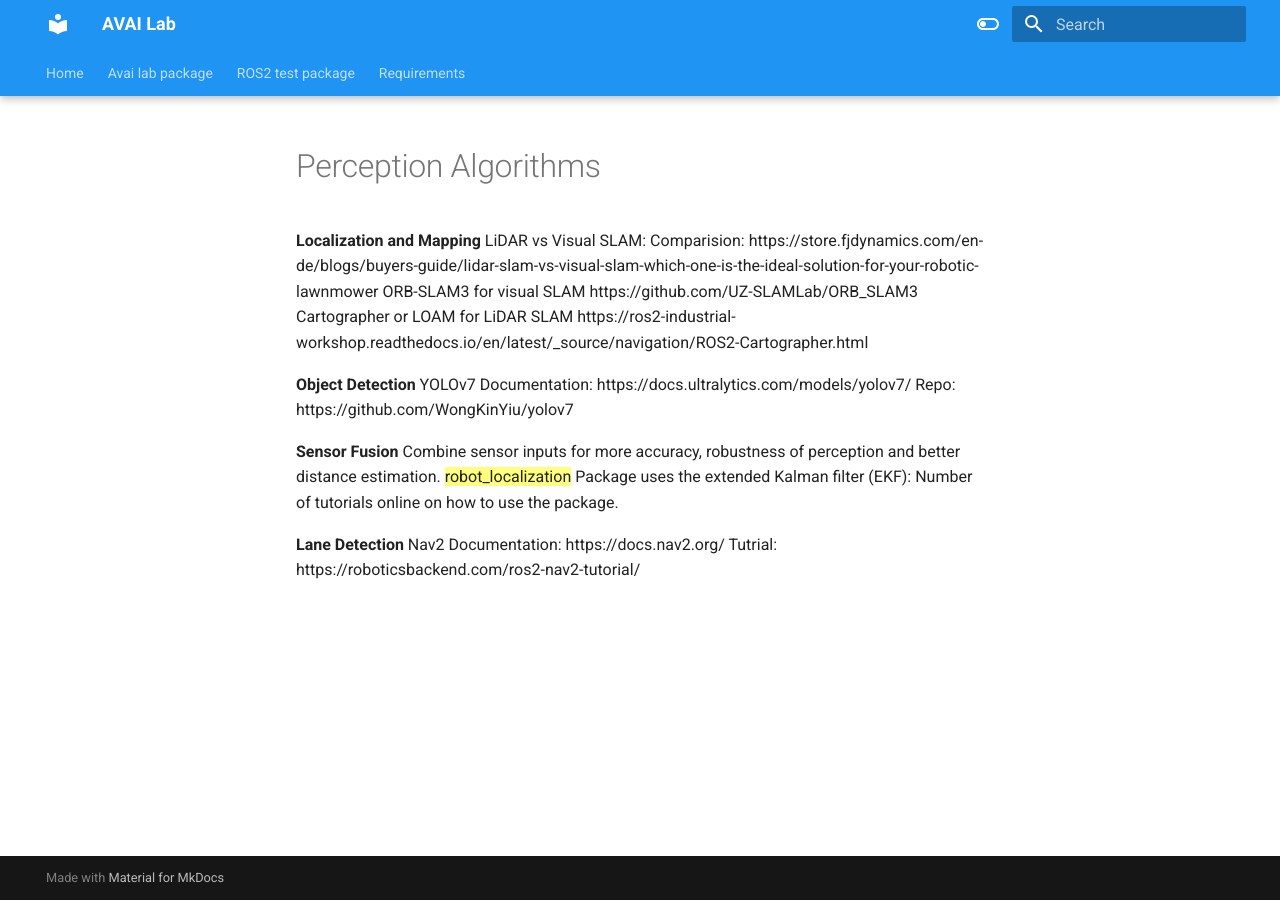
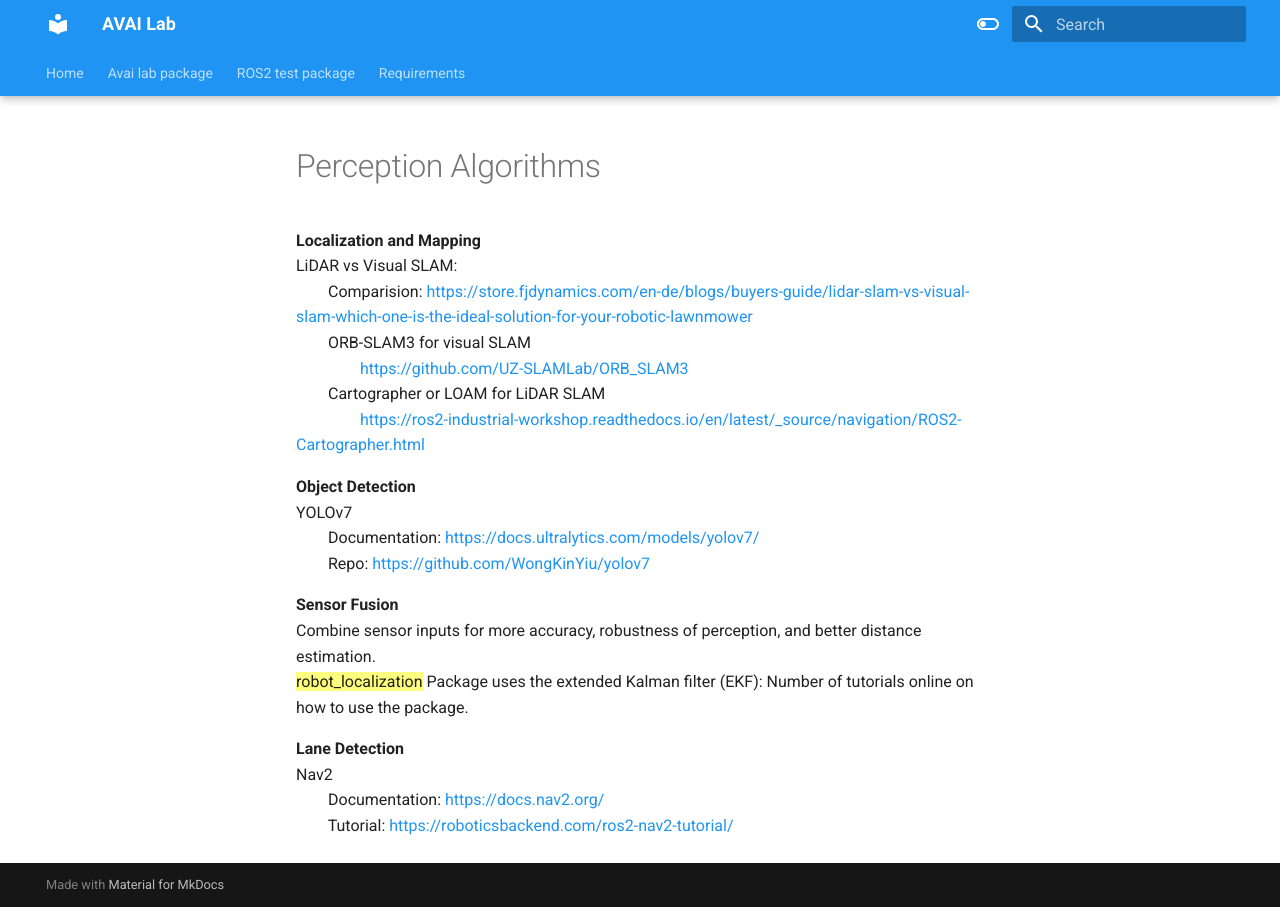
Before and after one commit to VicenteMoraes/race-car-buggy-busters, an MkDocs documentation site: the page built from docs/evaluation.md, in a window 1280 px wide. Built offline with MkDocs 1.6.1 and Material for MkDocs 9.7.7, drawn with Linux system fonts in a browser that asks for light colours.

Commit message:
initial evaluation of perception algorithms

```diff
--- a/docs/evaluation.md
+++ b/docs/evaluation.md
@@ -2,23 +2,22 @@
 
 **Localization and Mapping**
 LiDAR vs Visual SLAM:
-    Comparision: https://store.fjdynamics.com/en-de/blogs/buyers-guide/lidar-slam-vs-visual-slam-which-one-is-the-ideal-solution-for-your-robotic-lawnmower
-    ORB-SLAM3 for visual SLAM
-        https://github.com/UZ-SLAMLab/ORB_SLAM3
-    Cartographer or LOAM for LiDAR SLAM
-        https://ros2-industrial-workshop.readthedocs.io/en/latest/_source/navigation/ROS2-Cartographer.html
+&emsp;&emsp;Comparision: [https://store.fjdynamics.com/en-de/blogs/buyers-guide/lidar-slam-vs-visual-slam-which-one-is-the-ideal-solution-for-your-robotic-lawnmower](https://store.fjdynamics.com/en-de/blogs/buyers-guide/lidar-slam-vs-visual-slam-which-one-is-the-ideal-solution-for-your-robotic-lawnmower)
+&emsp;&emsp;ORB-SLAM3 for visual SLAM
+&emsp;&emsp;&emsp;&emsp;[https://github.com/UZ-SLAMLab/ORB_SLAM3](https://github.com/UZ-SLAMLab/ORB_SLAM3)
+&emsp;&emsp;Cartographer or LOAM for LiDAR SLAM
+&emsp;&emsp;&emsp;&emsp;[https://ros2-industrial-workshop.readthedocs.io/en/latest/_source/navigation/ROS2-Cartographer.html](https://ros2-industrial-workshop.readthedocs.io/en/latest/_source/navigation/ROS2-Cartographer.html)
 
 **Object Detection**
 YOLOv7
-    Documentation: https://docs.ultralytics.com/models/yolov7/
-    Repo: https://github.com/WongKinYiu/yolov7
-
+&emsp;&emsp;Documentation: [https://docs.ultralytics.com/models/yolov7/](https://docs.ultralytics.com/models/yolov7/)
+&emsp;&emsp;Repo: [https://github.com/WongKinYiu/yolov7](https://github.com/WongKinYiu/yolov7)
 
 **Sensor Fusion**
-Combine sensor inputs for more accuracy, robustness of perception and better distance estimation.
+Combine sensor inputs for more accuracy, robustness of perception, and better distance estimation.
 <mark>robot_localization</mark> Package uses the extended Kalman filter (EKF): Number of tutorials online on how to use the package.
 
 **Lane Detection**
 Nav2
-    Documentation: https://docs.nav2.org/
-    Tutrial: https://roboticsbackend.com/ros2-nav2-tutorial/
+&emsp;&emsp;Documentation: [https://docs.nav2.org/](https://docs.nav2.org/)
+&emsp;&emsp;Tutorial: [https://roboticsbackend.com/ros2-nav2-tutorial/](https://roboticsbackend.com/ros2-nav2-tutorial/)
```
